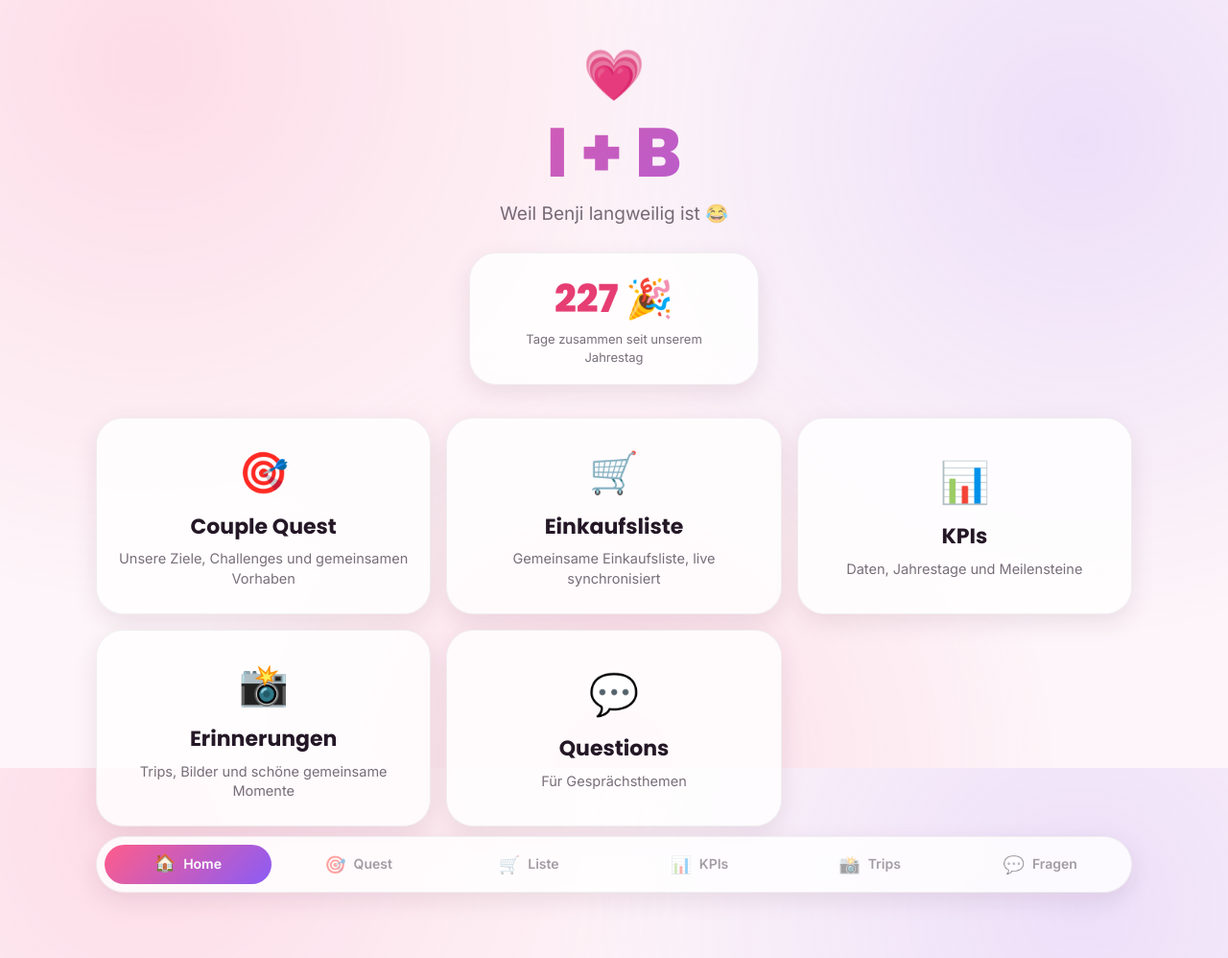
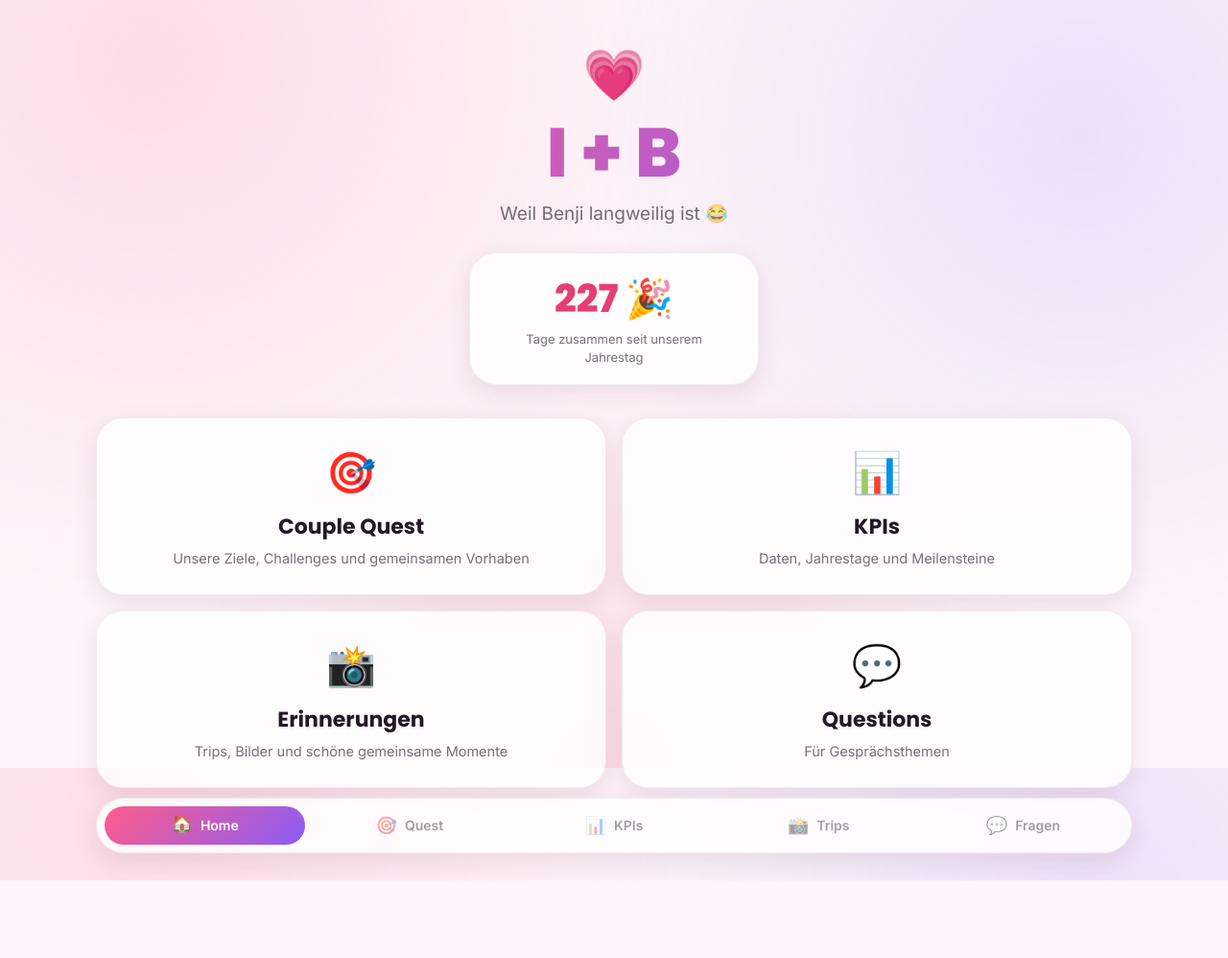
Before and after one commit to bjkhhde-art/Projekt-Wir, a plain HTML site: page index.html in a window 1280 px wide. Shown: the whole page at 96% size. After the commit the page ends 917 px from the top, so only its background shows below. Drawn offline with Linux system fonts and the light colour scheme.

Commit message:
Add files via upload

```diff
--- a/home.css
+++ b/home.css
@@ -99,7 +99,7 @@
 
 @media (min-width: 760px) {
   .home-grid {
-    grid-template-columns: repeat(3, 1fr);
+    grid-template-columns: repeat(2, 1fr);
   }
 }
 
--- a/index.html
+++ b/index.html
@@ -34,12 +34,6 @@
         <p>Unsere Ziele, Challenges und gemeinsamen Vorhaben</p>
       </a>
 
-      <a href="shopping.html" class="home-card card card-hover">
-        <span class="card-icon">🛒</span>
-        <h2>Einkaufsliste</h2>
-        <p>Gemeinsame Einkaufsliste, live synchronisiert</p>
-      </a>
-
       <a href="kpis.html" class="home-card card card-hover">
         <span class="card-icon">📊</span>
         <h2>KPIs</h2>
@@ -65,7 +59,6 @@
   <nav class="app-nav" aria-label="Hauptnavigation">
     <a href="index.html" class="nav-item"><span class="nav-icon">🏠</span><span class="nav-label">Home</span></a>
     <a href="couple-quest.html" class="nav-item"><span class="nav-icon">🎯</span><span class="nav-label">Quest</span></a>
-    <a href="shopping.html" class="nav-item"><span class="nav-icon">🛒</span><span class="nav-label">Liste</span></a>
     <a href="kpis.html" class="nav-item"><span class="nav-icon">📊</span><span class="nav-label">KPIs</span></a>
     <a href="erinnerungen.html" class="nav-item"><span class="nav-icon">📸</span><span class="nav-label">Trips</span></a>
     <a href="questions.html" class="nav-item"><span class="nav-icon">💬</span><span class="nav-label">Fragen</span></a>
--- a/shared.css
+++ b/shared.css
@@ -75,6 +75,9 @@ html {
 
 body {
   margin: 0;
+  display: flex;
+  flex-direction: column;
+  min-height: 100vh;
   font-family: var(--font-body);
   color: var(--text);
   background: var(--bg);
@@ -83,8 +86,6 @@ body {
     radial-gradient(circle at 88% 18%, var(--bg-blob-2), transparent 40%),
     radial-gradient(circle at 50% 100%, var(--bg-blob-1), transparent 45%);
   background-attachment: fixed;
-  min-height: 100vh;
-  padding: 20px 16px calc(var(--nav-height) + 28px);
   line-height: 1.45;
   -webkit-font-smoothing: antialiased;
 }
@@ -92,6 +93,8 @@ body {
 .page {
   width: min(94vw, var(--content-max));
   margin: 0 auto;
+  padding: 20px 0 28px;
+  flex: 1 0 auto;
   animation: page-in 0.45s ease both;
 }
 
@@ -157,11 +160,10 @@ a {
 /* ---------- navigation (bottom on mobile, pill bar on desktop) ---------- */
 
 .app-nav {
-  position: fixed;
-  left: 0;
-  right: 0;
+  position: sticky;
   bottom: 0;
   z-index: 100;
+  flex: none;
   display: flex;
   justify-content: space-around;
   align-items: stretch;
@@ -216,10 +218,6 @@ a {
 }
 
 @media (min-width: 760px) {
-  body {
-    padding: 20px 24px 40px;
-  }
-
   .app-nav {
     position: static;
     width: min(94vw, var(--content-max));
```
Also changed, not shown: couple-quest.html (+0 -1 lines), erinnerungen.html (+0 -1 lines), kpis.html (+0 -1 lines), questions.html (+0 -1 lines), README.md.
